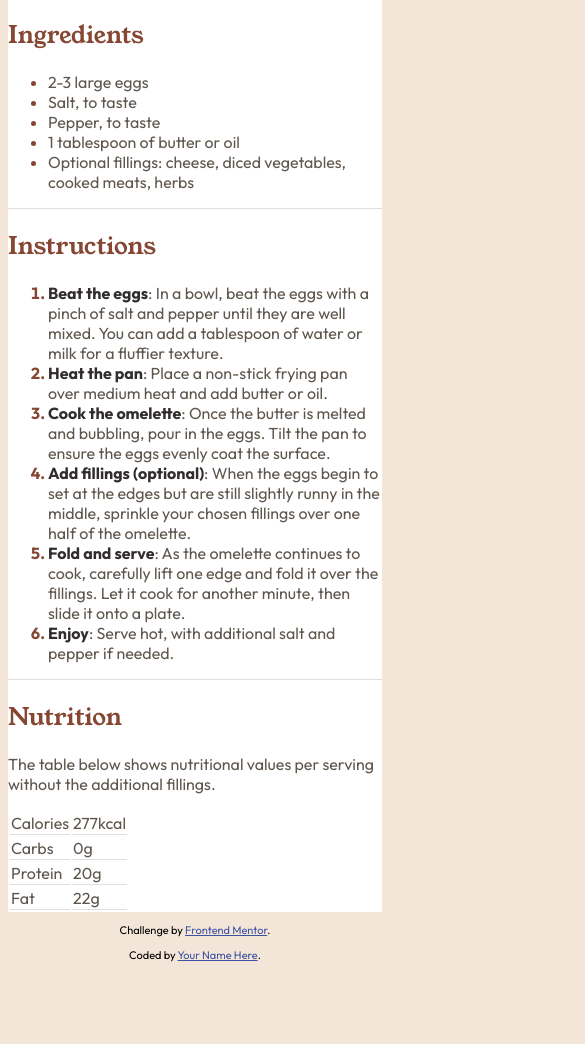
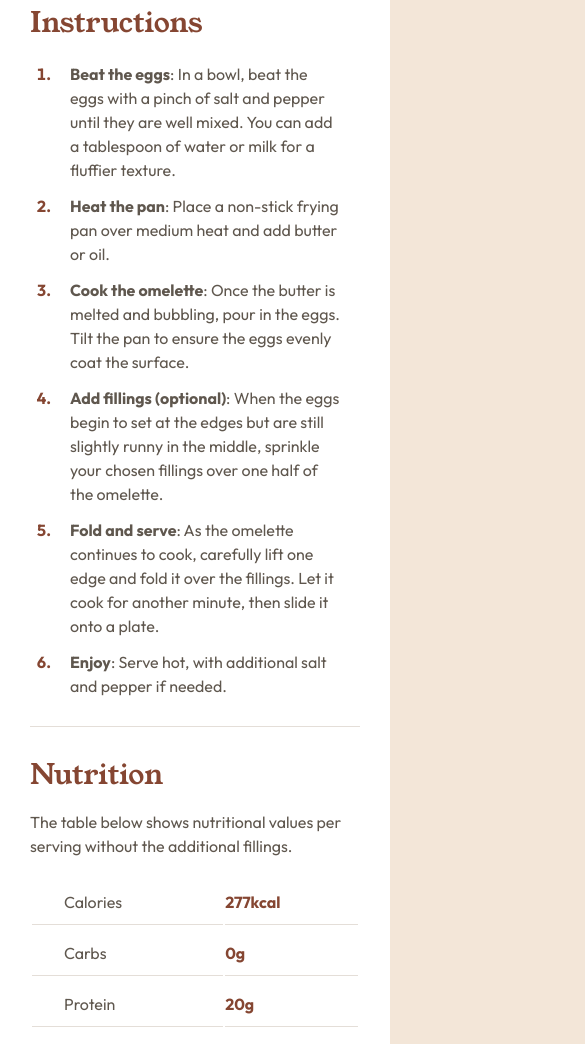
Before and after one commit to alidevc/Frontend-challenges, a plain HTML site: page recipe page/index.html in a window 390 px wide. Shown: the part 956-2000 px from the top of the page, 585 px wide, since content can reach past the window. Before the commit the page ends 1929 px from the top, so only its background shows below. Drawn offline with Linux system fonts and the light colour scheme.

Commit message:
Version 2 - recipe page

```diff
--- a/recipe page/index.html
+++ b/recipe page/index.html
@@ -12,8 +12,9 @@
   </head>
   <body>
     <div class="wrapper">
+      <img src="./assets/images/image-omelette.jpeg" alt="Omelette Image" class="food-img">
+      <section id="hero">
         <h1 class="heading">Simple Omelette Recipe</h1>
-      <img src="./assets/images/image-omelette.jpeg" alt="Omelette Image" class="food-img">
         <p class="text">An easy and quick dish, perfect for any meal. This classic omelette combines beaten eggs cooked
         to perfection, optionally filled with your choice of cheese, vegetables, or meats.</p>
 
@@ -25,7 +26,10 @@
             <li><span class="bold">Cooking</span>: 5 minutes</li>
           </ul>
         </div>
+      </section>
 
+
+      <section id="ingredients">
         <h2 class="heading">Ingredients</h2>
 
         <ul class="ing-li">
@@ -35,9 +39,11 @@
           <li>1 tablespoon of butter or oil</li>
           <li>Optional fillings: cheese, diced vegetables, cooked meats, herbs</li>
         </ul>
+      </section>
 
       <div class="line"></div>
 
+      <section id="instructions">
         <h2 class="heading">Instructions</h2>
         <ol class="instr-li">
           <li>
@@ -63,36 +69,39 @@
             <span class="bold">Enjoy</span>: Serve hot, with additional salt and pepper if needed.
           </li>
         </ol>
+      </section>
 
       <div class="line"></div>
 
+      <section id="nutrition">
         <h2 class="heading">Nutrition</h2>
 
         <p class="text">The table below shows nutritional values per serving without the additional fillings.</p>
         <table>
           <tr>
             <td class="nutri-val">Calories</td>
-          <td class="nutri-serving">277kcal</td>
+            <td class="nutri-serving"><span class="bold">277kcal</span></td>
           </tr>
           <tr>
             <td class="nutri-val">Carbs</td>
-          <td class="nutri-serving">0g</td>
+            <td class="nutri-serving"><span class="bold">0g</span></td>
           </tr>
           <tr>
             <td class="nutri-val">Protein</td>
-          <td class="nutri-serving">20g</td>
+            <td class="nutri-serving"><span class="bold">20g</span></td>
           </tr>
           <tr>
             <td class="nutri-val">Fat</td>
-          <td class="nutri-serving">22g</td>
+            <td class="nutri-serving"><span class="bold">22g</span></td>
           </tr>
         </table>
+      </section>
 
     </div>
 
     <div class="attribution">
       <p>Challenge by <a href="https://www.frontendmentor.io?ref=challenge" target="_blank">Frontend Mentor</a>. </p>
-      <p>Coded by <a href="#">Your Name Here</a>.</p>
+      <p>Coded by <a href="https://www.github.com/alidevc">alidevc</a>.</p>
     </div>
 
 
--- a/recipe page/style.css
+++ b/recipe page/style.css
@@ -9,23 +9,84 @@
     --line-color: hsl(30, 18%, 87%);
 }
 
+*{
+    margin: 0;
+    padding: 0;
+}
+
+/* text styles */
+
+#nutrition p{
+    margin: 16px 0;
+}
+
+#hero .heading{
+    color: var(--bold-color);
+    font-size: 32px;
+    margin: 12px 0;
+}
+
+#nutrition .bold{
+    color: var(--main-heading-color);
+}
+
+h2{
+    font-size: 28px;
+    margin-bottom: 12px;
+}
+
+p, li{
+    font-size: 16px;
+}
+
+ul li{
+    line-height: 32px;
+}
+
+ol li{
+    margin-bottom: 12px;
+    line-height: 24px;
+}
+
+li{
+    padding-left: 16px;
+    margin-left: 24px;
+}
+
+td{
+    padding: 16px 24px 12px;
+}
+
+td:nth-child(2){
+    padding-left: 0;
+}
+
 .heading{
     font-family: 'Young Serif', serif;
     font-weight: 400;
-    color: var(--main-heading-color)
-}
-
-.heading:first-child{
-    color: black;
+    color: var(--main-heading-color);
 }
 
 .prep-heading{
     font-weight: 600;
     color: var(--secondary-heading-color);
+    font-size: 20px;
+    margin-bottom: 12px;
 }
 
 .bold{
-    color: var(--bold-color);
+    color: var(--main-text-color);
+}
+
+.attribution p{
+    font-size: 14px;
+    text-align: center;
+    line-height: 20px;
+}
+
+.attribution a {
+    color: var(--secondary-heading-color);
+    text-decoration: none;
 }
 
 .text, td, .instr-li li, .prep-li li, .ing-li{
@@ -40,6 +101,10 @@ li::marker{
     color: var(--main-heading-color);
 }
 
+ol li:first-child{
+    margin-top: 20px;
+}
+
 ol li::marker, .bold{
     font-weight: 700;
 }
@@ -48,13 +113,8 @@ ul li::marker{
     font-weight: 400;
 }
 
-.attribution {
-    font-size: 11px;
-    text-align: center;
-}
-
-.attribution a {
-    color: hsl(228, 45%, 44%);
+.attribution a:hover{
+    color: var(--bold-color);
 }
 
 /* web-layout/components/elements */
@@ -62,16 +122,109 @@ ul li::marker{
 body{
     background-color: var(--body-bg);
     font-family: 'Outfit', sans-serif;
+    padding: 24px;
+    display: flex;
+    flex-direction: column;
+    align-items: center;
+}
+
+table{
+    width: 100%;
+}
+
+#instructions{
+    margin-right: 16px;
 }
 
 .wrapper{
     background-color: var(--wrapper-bg);
+    margin: 32px 0;
+    padding: 36px;
+    width: 44vw;
+    border-radius: 20px;
 }
 
 .container{
     background-color: var(--container-bg);
+    margin: 32px 0;
+    padding: 24px;
+    border-radius: 12px;
+}
+
+.food-img{
+    width: 100%;
+    border-radius: 12px;
+    margin-bottom: 20px;
+}
+
+.line{
+    margin: 28px 0;
 }
 
 td, .line{
     border-bottom: 1px solid var(--line-color);
 }
+
+@media screen and (max-width: 480px){
+    /* text styles */
+    #hero .heading{
+        font-size: 36px;
+        line-height: 40px;
+    }
+
+    #hero p{
+        margin: 24px 0 32px 0;
+    }
+
+    #ingredients .heading{
+        margin: 24px 0 20px 0;
+    }
+
+    p{
+        line-height: 24px;
+    }
+
+    td:first-child{
+        padding-left: 32px;
+    }
+
+    .container li{
+        line-height: 24px;
+        margin-bottom: 8px;
+    }
+
+    /* web-layout/components/elements */
+    body{
+        margin-bottom: 20px;
+        padding: 0;
+        width: auto;
+        overflow-x: hidden;
+    }
+
+    section{
+        padding: 0 30px;
+    }
+
+    .wrapper{
+        width: 100%;
+        margin: 0;
+        margin-bottom: 20px;
+        padding: 0;
+        padding-bottom: 36px;
+        border-radius: 0;
+    }
+
+    .container{
+        margin: 20px 0;
+    }
+
+    .food-img{
+        border-radius: 0;
+        padding-left: 0;
+    }
+
+    .line{
+        margin: 28px 30px;
+    }
+
+}
```
Lines whose indentation alone changed are shown as unchanged.
